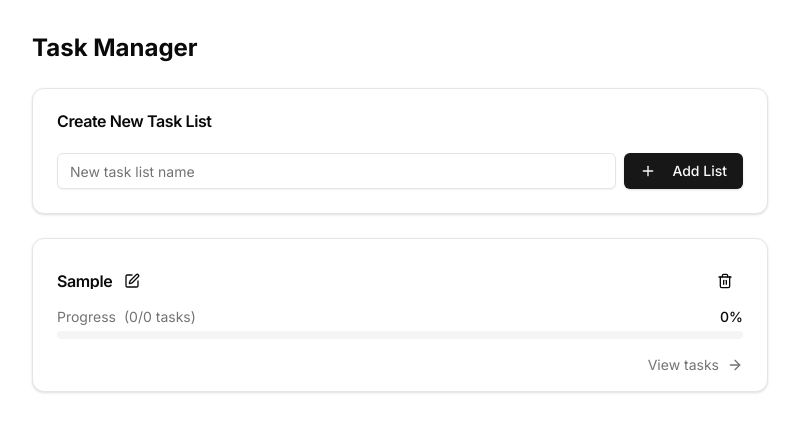
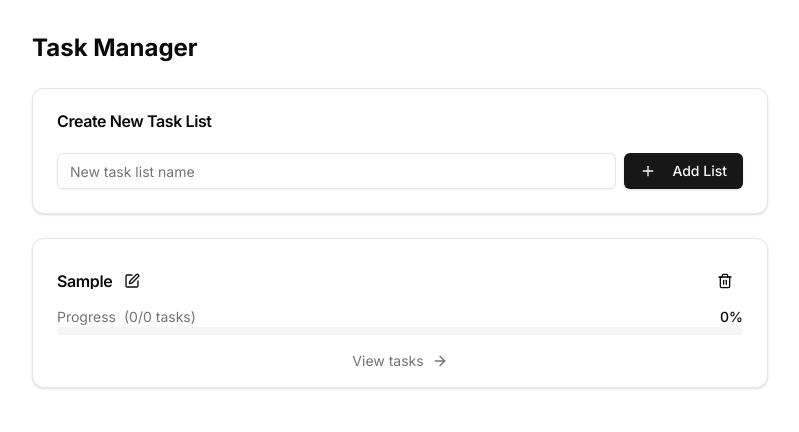
Before and after one commit to aleksiliu/task-manager, a Next.js app: page / in a window 1280 px wide. Both pictures are taken after typing "Sample" into the empty fields and a click on the button "Add List". Shown: the top 432 px of the page, without its empty margins (240-1039 px from the left). Built offline with nearby package versions, Linux system fonts and the light colour scheme.

Commit message:
Add link to progress

```diff
--- a/features/task-list/task-list-preview.tsx
+++ b/features/task-list/task-list-preview.tsx
@@ -89,6 +89,7 @@ export function TaskListPreview({ taskList, onEditName, onDelete }: TaskListPrev
 
       <div className='px-6 pb-4'>
         <div className='space-y-1'>
+          <Link href={`/task/${taskList.id}`} className='block'>
             <div className='flex items-center justify-between text-sm'>
               <div className='flex items-center gap-2'>
                 <span className='text-muted-foreground'>Progress</span>
@@ -104,9 +105,10 @@ export function TaskListPreview({ taskList, onEditName, onDelete }: TaskListPrev
                 style={{ width: `${progress}%` }}
               />
             </div>
+          </Link>
         </div>
 
-        <div className='mt-4 flex items-center justify-end'>
+        <div className='mt-4 flex items-center justify-center'>
           <Link
             href={`/task/${taskList.id}`}
             className='flex items-center gap-2 text-sm text-muted-foreground hover:text-foreground'>
```
Lines whose indentation alone changed are shown as unchanged.
